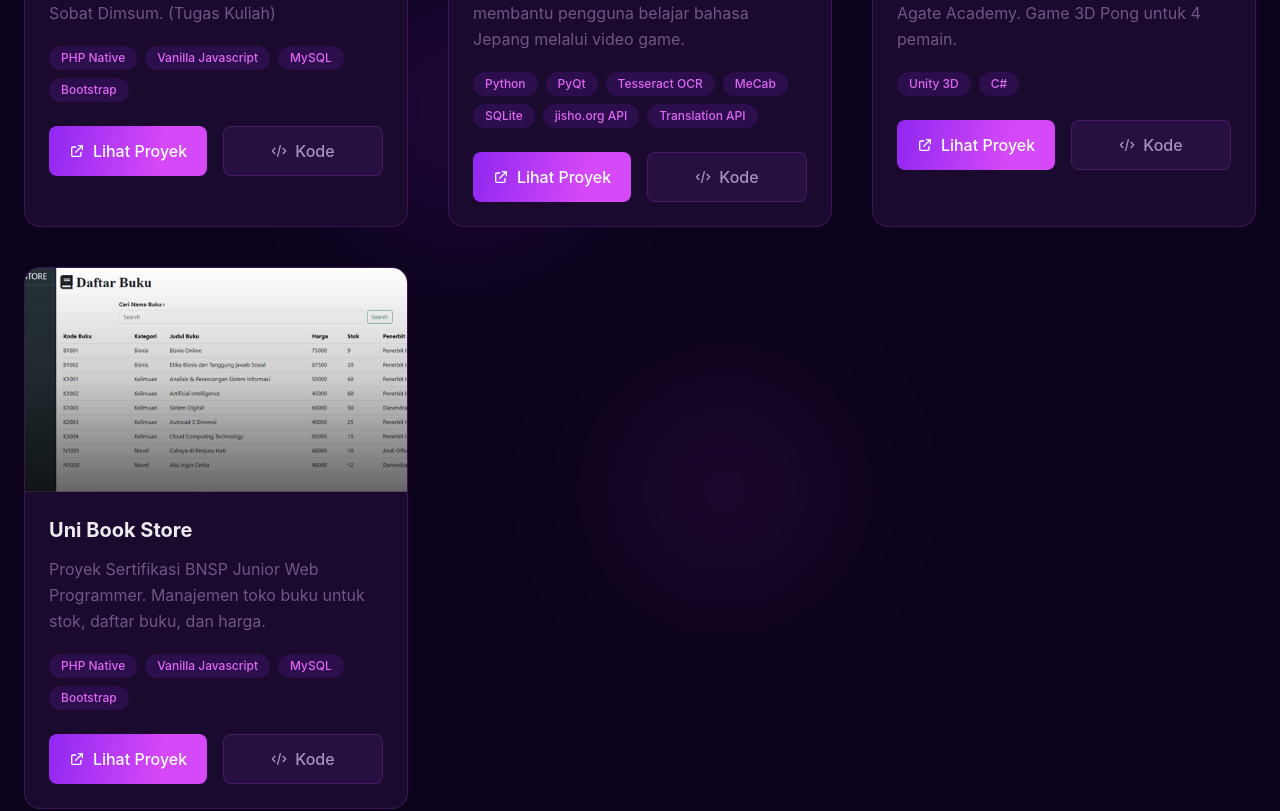
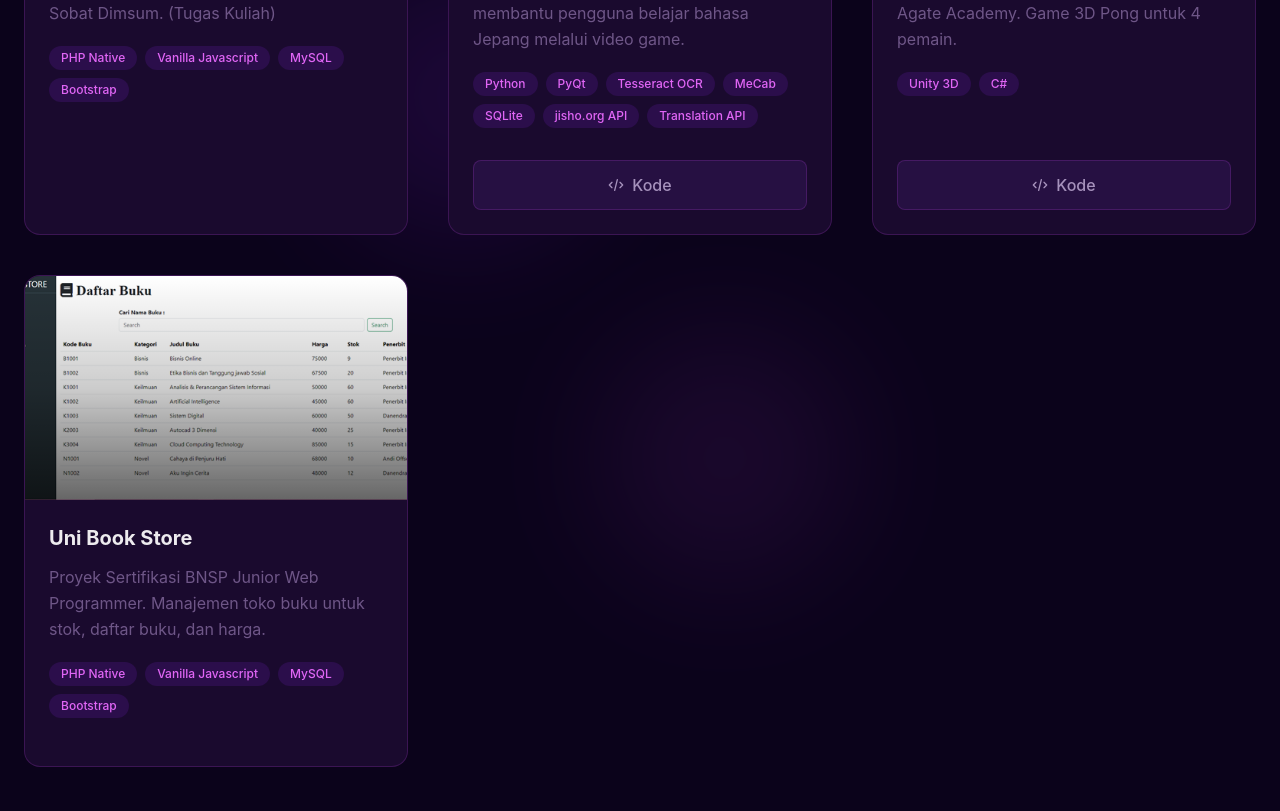
Before and after one commit to VxyX/porto_v2, a Svelte app: page / in a window 1280 px wide. Shown: the part 4760-5571 px from the top of the page. Built offline with nearby package versions, Linux system fonts and the light colour scheme.

Commit message:
fix project card

```diff
--- a/src/components/Projects.svelte
+++ b/src/components/Projects.svelte
@@ -65,7 +65,7 @@
     <div class="grid grid-cols-1 lg:grid-cols-2 xl:grid-cols-3 gap-10">
       {#each projects as project}
         <div
-          class="project-card rounded-2xl overflow-hidden"
+          class="project-card rounded-2xl overflow-hidden flex flex-col"
           style="background: var(--bg-card); border: 1px solid var(--border-subtle);"
         >
           <div class="relative overflow-hidden">
@@ -77,7 +77,8 @@
             <div class="absolute inset-0 bg-gradient-to-t from-black/60 via-black/20 to-transparent pointer-events-none"></div>
           </div>
 
-          <div class="p-6">
+          <div class="p-6 flex-1 flex flex-col justify-between">
+            <div>
               <h3 class="text-xl font-bold mb-3" style="color: var(--text-primary);">{project.title}</h3>
               <p class="mb-5 leading-relaxed" style="color: var(--text-muted);">{project.description}</p>
 
@@ -91,10 +92,15 @@
                   </span>
                 {/each}
               </div>
+            </div>
 
-            <div class="flex space-x-4">
+            {#if (project.live && project.live !== '#') || (project.github && project.github !== '#')}
+              <div class="flex space-x-4 mt-auto pt-2">
+                {#if project.live && project.live !== '#'}
                   <a
                     href={project.live}
+                    target="_blank"
+                    rel="noopener noreferrer"
                     class="flex-1 text-center py-3 px-4 rounded-lg text-white font-medium flex items-center justify-center transition-opacity duration-300 hover:opacity-90"
                     style="background: var(--theme-grad);"
                   >
@@ -104,8 +110,12 @@
                     </svg>
                     {projectsText.viewProject}
                   </a>
+                {/if}
+                {#if project.github && project.github !== '#'}
                   <a
                     href={project.github}
+                    target="_blank"
+                    rel="noopener noreferrer"
                     class="flex-1 text-center py-3 px-4 rounded-lg font-medium flex items-center justify-center transition-colors duration-300 border"
                     style="background: var(--bg-card-hover); color: var(--text-secondary); border-color: var(--border-subtle);"
                   >
@@ -115,7 +125,9 @@
                     </svg>
                     {projectsText.viewCode}
                   </a>
+                {/if}
               </div>
+            {/if}
           </div>
         </div>
       {/each}
```
Lines whose indentation alone changed are shown as unchanged.
